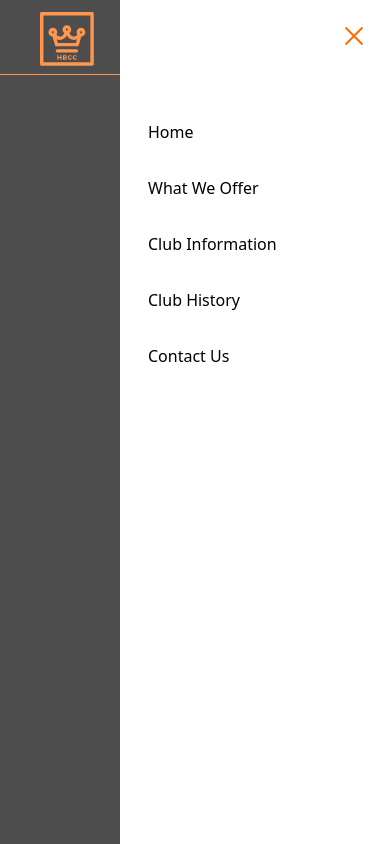
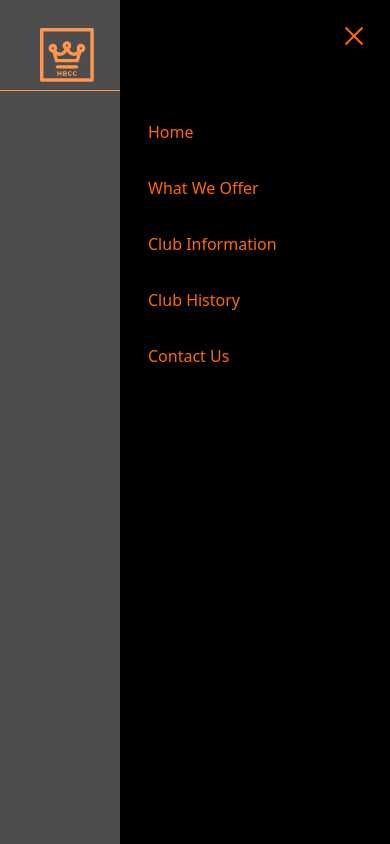
Before and after one commit to MGFNolan/hebden-bridge-chess-club, a React (Vite) app: page / in a window 390 px wide. Both pictures are taken after a click on the button 338 px from the left and 39 px from the top of the page. Built offline with nearby package versions, Linux system fonts and the light colour scheme.

Commit message:
2: style mobile navigaiton

```diff
--- a/src/components/Navigation/MobileNav.tsx
+++ b/src/components/Navigation/MobileNav.tsx
@@ -22,7 +22,7 @@ export default function MobileNav() {
                     display: 'flex',
                 },
             }}
-            className="fixed top-0 right-0 bottom-0 left-0 hidden justify-end bg-white/30 pl-30"
+            className="mobile-nav-wrapper"
         >
             <motion.nav
                 animate={menuOpened ? 'visible' : 'hidden'}
@@ -40,7 +40,7 @@ export default function MobileNav() {
                     duration: 0.35,
                     ease: 'easeInOut',
                 }}
-                className="flex h-full w-full max-w-96 min-w-65 flex-col items-start gap-y-18 bg-white p-6 pl-7"
+                className="mobile-nav"
             >
                 <Close />
                 <motion.ul
@@ -59,12 +59,12 @@ export default function MobileNav() {
                         ease: 'easeOut',
                         delay: 0.05,
                     }}
-                    className="flex flex-col gap-y-8"
+                    className="mobile-nav__links"
                 >
                     {NavLinks.map((link) => (
                         <li
                             key={link.id}
-                            className={`group relative flex flex-col font-medium transition-all duration-300 ease-in-out ${
+                            className={`mobile-nav__link-individual ${
                                 activeLinkId === link.id ? 'gap-y-6' : 'gap-y-0'
                             }`}
                             onClick={() =>
@@ -73,12 +73,12 @@ export default function MobileNav() {
                                 )
                             }
                         >
-                            <div className="flex cursor-pointer items-center gap-x-1.75">
+                            <div className="mobile-nav__link-individual__wrapper">
                                 <a
-                                    href="#"
-                                    className={`text-grey-600 ${
+                                    href={link.href}
+                                    className={`text-orange-500 ${
                                         activeLinkId === link.id
-                                            ? 'text-grey-1000'
+                                            ? 'text-orange-600'
                                             : ''
                                     }`}
                                 >
--- /dev/null
+++ b/src/css/mobile-nav.css
@@ -0,0 +1,24 @@
+.mobile-nav-wrapper {
+    @apply fixed top-0 right-0 bottom-0 left-0 hidden justify-end pl-30;
+    @apply bg-white/30;
+}
+
+.mobile-nav {
+    @apply flex h-full w-full max-w-96 min-w-65 flex-col items-start gap-y-18 bg-black p-6 pl-7;
+
+    .mobile-nav__links {
+        @apply flex flex-col gap-y-8;
+
+        .mobile-nav__link-individual {
+            @apply relative flex flex-col font-medium transition-all duration-300 ease-in-out;
+
+            .mobile-nav__link-individual__wrapper {
+                @apply flex cursor-pointer items-center gap-x-1.75;
+
+                a {
+                    @apply text-orange-500;
+                }
+            }
+        }
+    }
+}
--- a/src/index.css
+++ b/src/index.css
@@ -1,7 +1,11 @@
 @import 'tailwindcss';
 
 @import './css/nav-bar.css';
+@import './css/header.css';
+@import './css/mobile-nav.css';
 
 :root {
     @apply bg-black;
+
+    scroll-behavior: smooth;
 }
```
